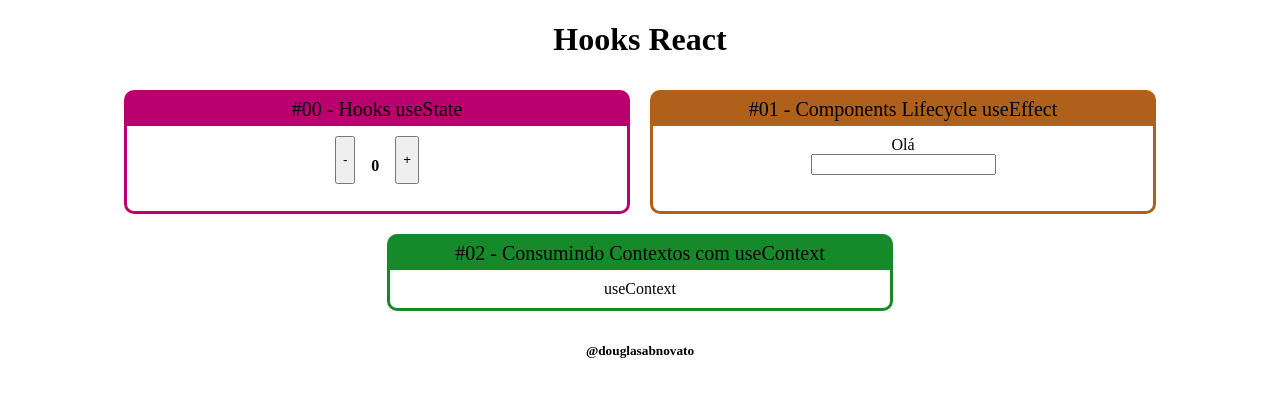
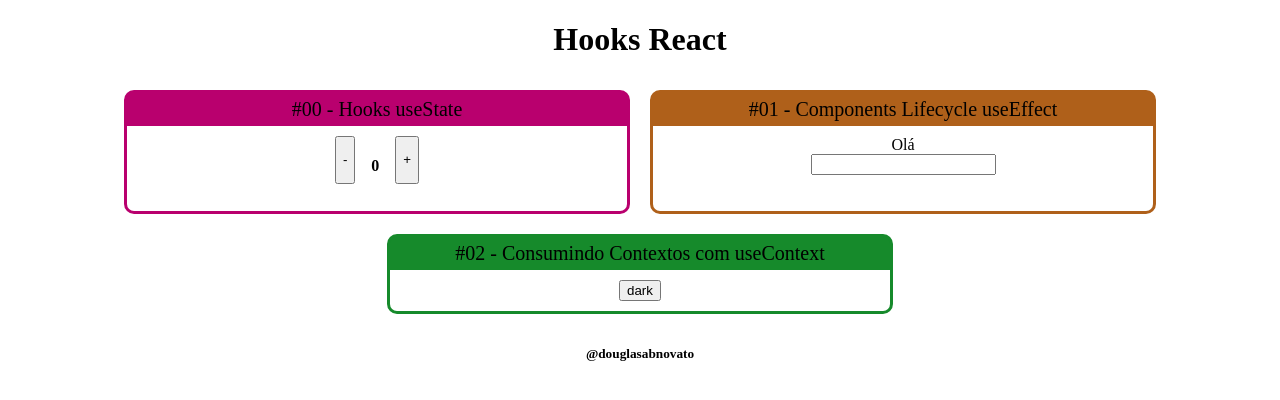
Before and after one commit to douglasabnovato/react-hooks-handbook, a React (Create React App) app: page / in a window 1280 px wide. Shown: the top 400 px of the page. Built offline with nearby package versions, Linux system fonts and the light colour scheme.

Commit message:
estilizado componente useContext

```diff
--- a/src/components/UseContext/index.css
+++ b/src/components/UseContext/index.css
@@ -0,0 +1,7 @@
+.useContext{
+    cursor: pointer;
+}
+
+.useContext:hover{
+    opacity: .5;
+}
--- a/src/components/UseContext/index.jsx
+++ b/src/components/UseContext/index.jsx
@@ -1,10 +1,21 @@
-import React from 'react'
+import React, { createContext, useContext } from 'react'
+import './index.css'
+
+const ThemeContext = createContext()
 
 function UseContext() {
     return (
-        <div>
-            useContext
-        </div>
+        <ThemeContext.Provider value={{ mode: 'dark'}}>
+            <Button />
+        </ThemeContext.Provider>
+    )
+}
+
+function Button(){
+    const theme = useContext(ThemeContext)
+
+    return (
+        <button className="useContext">{theme.mode}</button>
     )
 }
 
```
